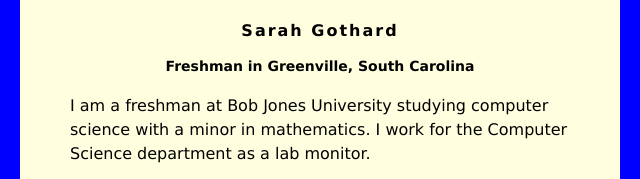
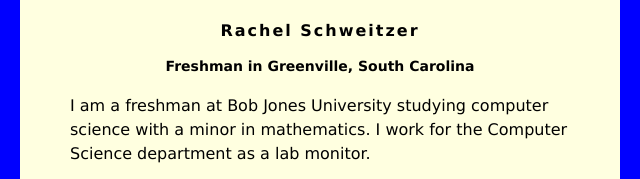
Before and after one commit to rachelerinn/rachelerinn.github.io, a plain HTML site: page index.html in a window 1280 px wide. Shown: the top 179 px of the page, 320-960 px from the left. Drawn offline with Linux system fonts and the light colour scheme.

Commit message:
Update index.html

```diff
--- a/index.html
+++ b/index.html
@@ -30,7 +30,7 @@ h3 {
 </head>
 <body>
     <div id="content">
-        <h1>Sarah Gothard</h1>
+        <h1>Rachel Schweitzer</h1>
         <h2>Freshman in Greenville, South Carolina</h2>
 
          <p>I am a freshman at Bob Jones University studying computer science with a minor in
```
